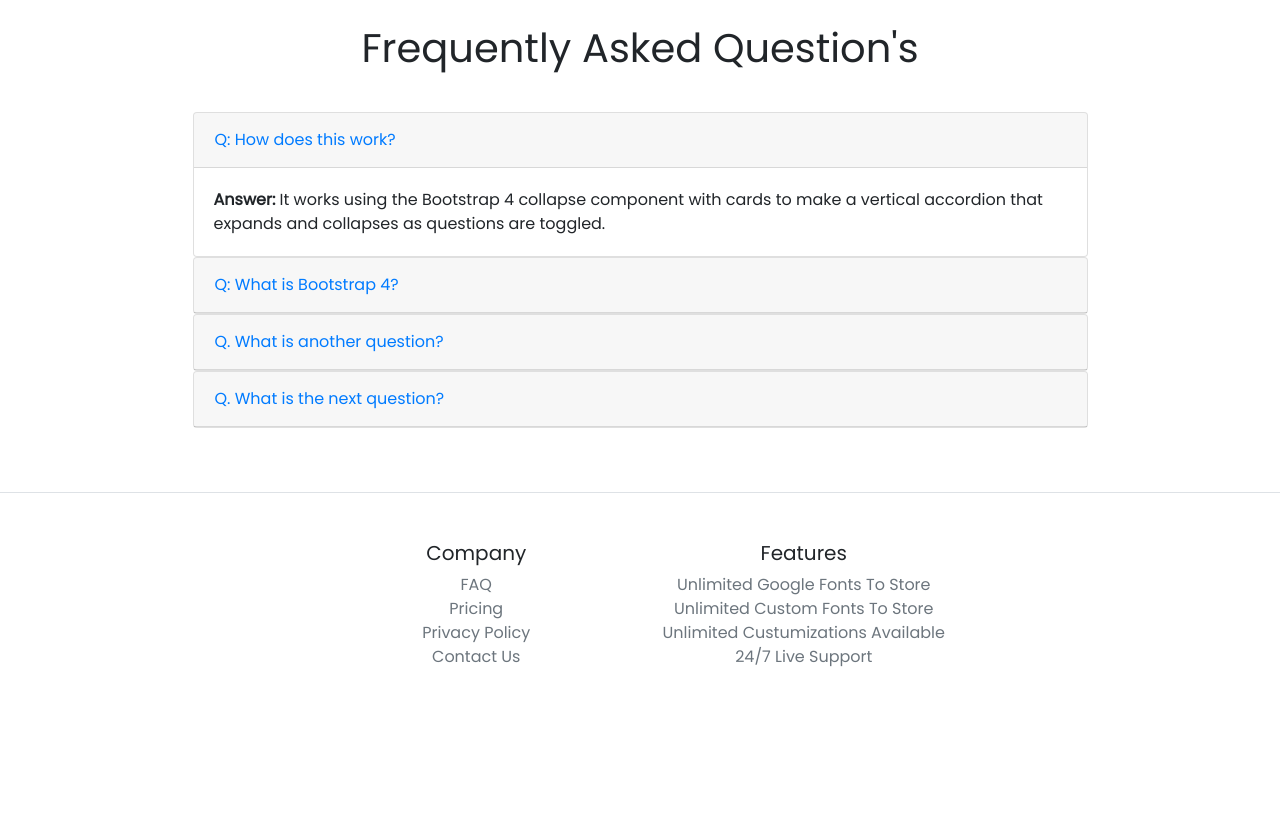
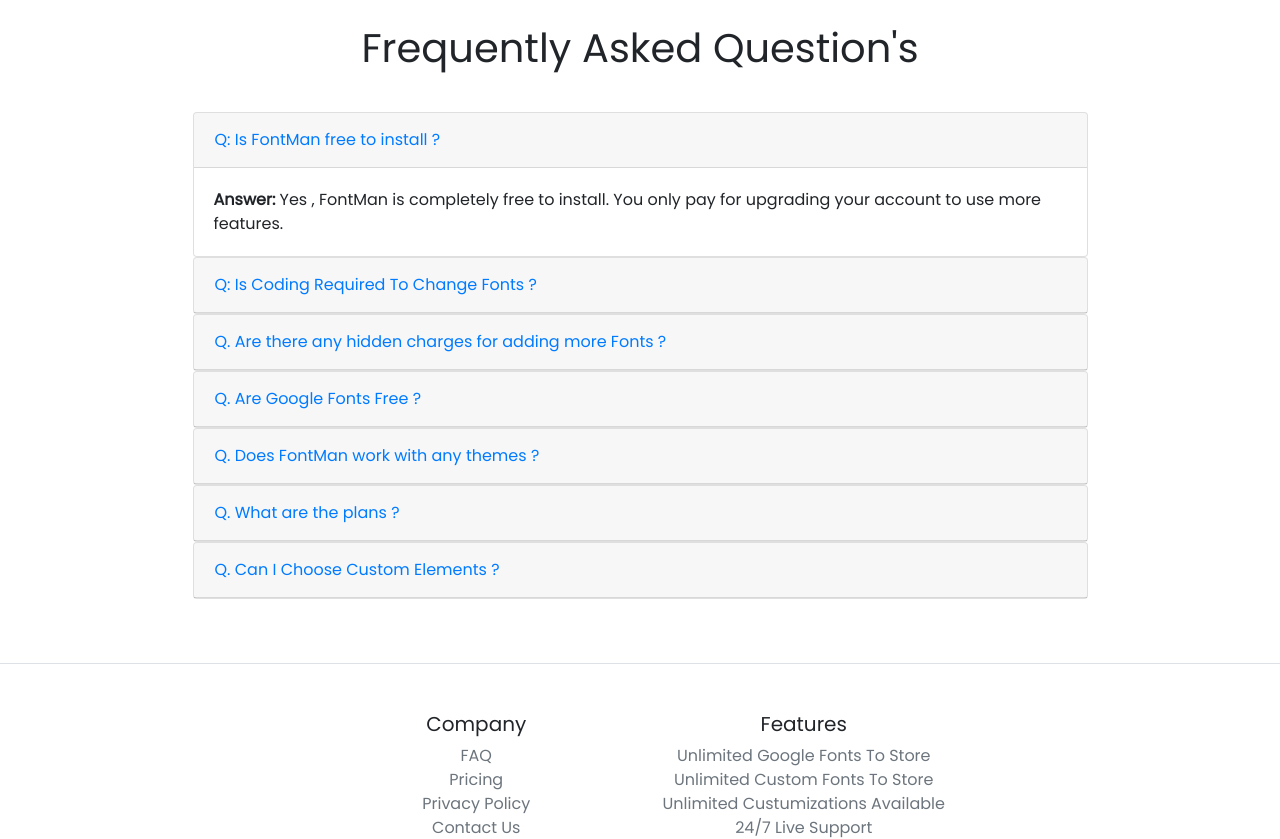
Before and after one commit to shriDeveloper/snapads-pa-app, a Django app: template home/templates/blog/faq.html in a window 1280 px wide. Shown: the part 74-913 px from the top of the page. Before the commit the page ends 741 px from the top, so only its background shows below. Run offline with Django 3.2, Linux system fonts and the light colour scheme; the template is opened without the code that fills it: most values are stand-ins (such as "Sample title", 1, 10 or a date in 2020); some libraries are stand-ins or nearby versions.

Commit message:
Added FAQ Section

```diff
--- a/home/templates/blog/faq.html
+++ b/home/templates/blog/faq.html
@@ -18,14 +18,14 @@
                     <div class="card-header p-2" id="headingOne">
                         <h5 class="mb-0">
                             <button class="btn btn-link" type="button" data-toggle="collapse" data-target="#collapseOne" aria-expanded="true" aria-controls="collapseOne">
-                              Q: How does this work?
+                              Q: Is FontMan free to install ?
                             </button>
                           </h5>
                     </div>
 
                     <div id="collapseOne" class="collapse show" aria-labelledby="headingOne" data-parent="#faqExample">
                         <div class="card-body">
-                            <b>Answer:</b> It works using the Bootstrap 4 collapse component with cards to make a vertical accordion that expands and collapses as questions are toggled.
+                            <b>Answer:</b> Yes , FontMan is completely free to install. You only pay for upgrading your account to use more features.
                         </div>
                     </div>
                 </div>
@@ -33,13 +33,13 @@
                     <div class="card-header p-2" id="headingTwo">
                         <h5 class="mb-0">
                         <button class="btn btn-link collapsed" type="button" data-toggle="collapse" data-target="#collapseTwo" aria-expanded="false" aria-controls="collapseTwo">
-                          Q: What is Bootstrap 4?
+                          Q: Is Coding Required To Change Fonts ?
                         </button>
                       </h5>
                     </div>
                     <div id="collapseTwo" class="collapse" aria-labelledby="headingTwo" data-parent="#faqExample">
                         <div class="card-body">
-                            Bootstrap is the most popular CSS framework in the world. The latest version released in 2018 is Bootstrap 4. Bootstrap can be used to quickly build responsive websites.
+                            <b>Answer:</b> No , There is no need to know Coding. Changing fonts are super easy with font man.
                         </div>
                     </div>
                 </div>
@@ -47,30 +47,83 @@
                     <div class="card-header p-2" id="headingThree">
                         <h5 class="mb-0">
                             <button class="btn btn-link collapsed" type="button" data-toggle="collapse" data-target="#collapseThree" aria-expanded="false" aria-controls="collapseThree">
-                              Q. What is another question?
+                              Q. Are there any hidden charges for adding more Fonts ?
                             </button>
                           </h5>
                     </div>
                     <div id="collapseThree" class="collapse" aria-labelledby="headingThree" data-parent="#faqExample">
                         <div class="card-body">
-                            The answer to the question can go here.
+                           <b>Answer:</b> No, There are no hidden charges for adding more fonts. You only pay $9.99 monthly for upgrading account.
                         </div>
                     </div>
                 </div>
                 <div class="card">
-                    <div class="card-header p-2" id="headingThree">
+                    <div class="card-header p-2" id="headingFour">
                         <h5 class="mb-0">
-                            <button class="btn btn-link collapsed" type="button" data-toggle="collapse" data-target="#collapseThree" aria-expanded="false" aria-controls="collapseThree">
-                              Q. What is the next question?
+                            <button class="btn btn-link collapsed" type="button" data-toggle="collapse" data-target="#collapseFour" aria-expanded="false" aria-controls="collapseThree">
+                              Q. Are Google Fonts Free ?
                             </button>
                           </h5>
                     </div>
-                    <div id="collapseThree" class="collapse" aria-labelledby="headingThree" data-parent="#faqExample">
+                    <div id="collapseFour" class="collapse" aria-labelledby="headingFour" data-parent="#faqExample">
                         <div class="card-body">
-                            The answer to this question can go here. This FAQ example can contain all the Q/A that is needed.
+                            <b>Answer:</b> Yes, Google Fonts are 100% free. You only pay for adding custom fonts to your store.
                         </div>
                     </div>
                 </div>
+
+                <div class="card">
+                    <div class="card-header p-2" id="headingFive">
+                        <h5 class="mb-0">
+                            <button class="btn btn-link collapsed" type="button" data-toggle="collapse" data-target="#collapseFive" aria-expanded="false" aria-controls="collapseThree">
+                              Q. Does FontMan work with any themes ?
+                            </button>
+                          </h5>
+                    </div>
+                    <div id="collapseFive" class="collapse" aria-labelledby="headingFive" data-parent="#faqExample">
+                        <div class="card-body">
+                           <b>Answer:</b> Yes, FontMan supports default and all custom themes.
+                        </div>
+                    </div>
+                </div>
+
+
+                <div class="card">
+                    <div class="card-header p-2" id="headingSeven">
+                        <h5 class="mb-0">
+                            <button class="btn btn-link collapsed" type="button" data-toggle="collapse" data-target="#collapseSeven" aria-expanded="false" aria-controls="collapseThree">
+                              Q. What are the plans ?
+                            </button>
+                          </h5>
+                    </div>
+                    <div id="collapseSeven" class="collapse" aria-labelledby="headingSeven" data-parent="#faqExample">
+                        <div class="card-body">
+                            <b>Answer:</b> Currently, FontMan has 2 plans : <b>Free</b> & <b>Paid</b> one. Paid one includes adding custom fonts to your shopify store.
+                        </div>
+                    </div>
+                </div>
+
+
+
+                <div class="card">
+                    <div class="card-header p-2" id="headingSix">
+                        <h5 class="mb-0">
+                            <button class="btn btn-link collapsed" type="button" data-toggle="collapse" data-target="#collapseSix" aria-expanded="false" aria-controls="collapseThree">
+                              Q. Can I Choose Custom Elements ?
+                            </button>
+                          </h5>
+                    </div>
+                    <div id="collapseSix" class="collapse" aria-labelledby="headingSix" data-parent="#faqExample">
+                        <div class="card-body">
+                           <b>Answer:</b> Yes, FontMan has element picker to select custom elements on your store. Just pick an element and assign a favourite font to it.
+
+                        </div>
+                    </div>
+                </div>
+
+
+
+
             </div>
 
         </div>
```
